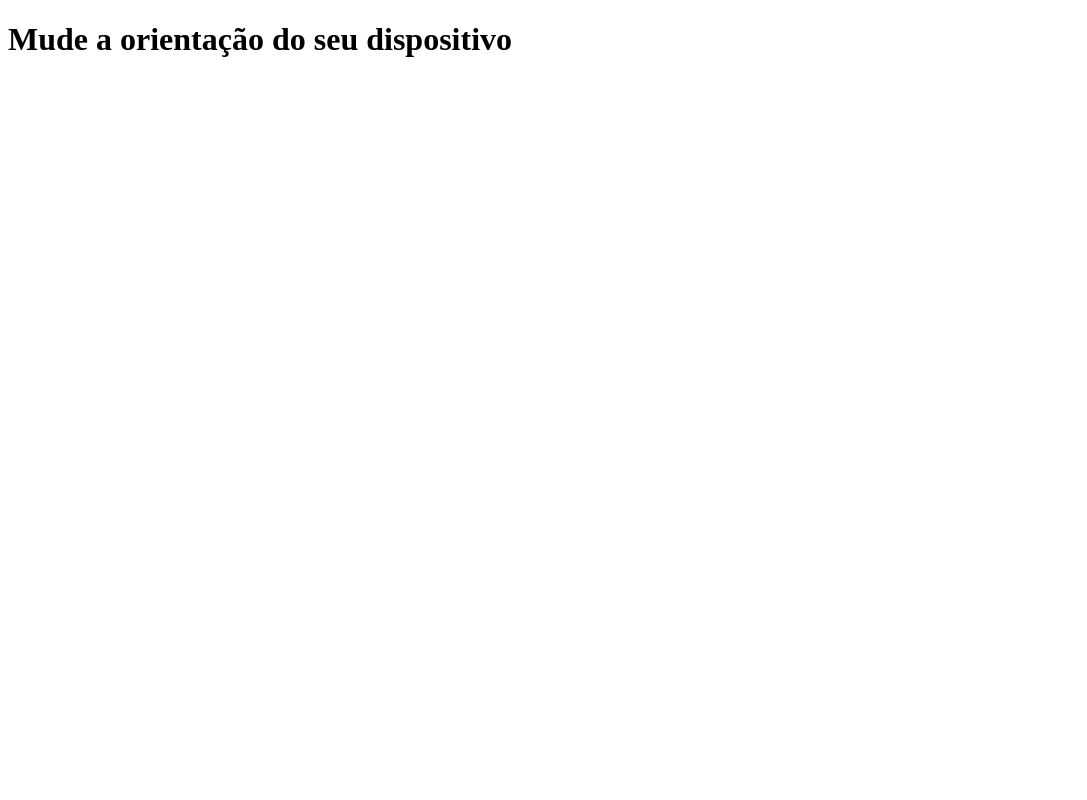
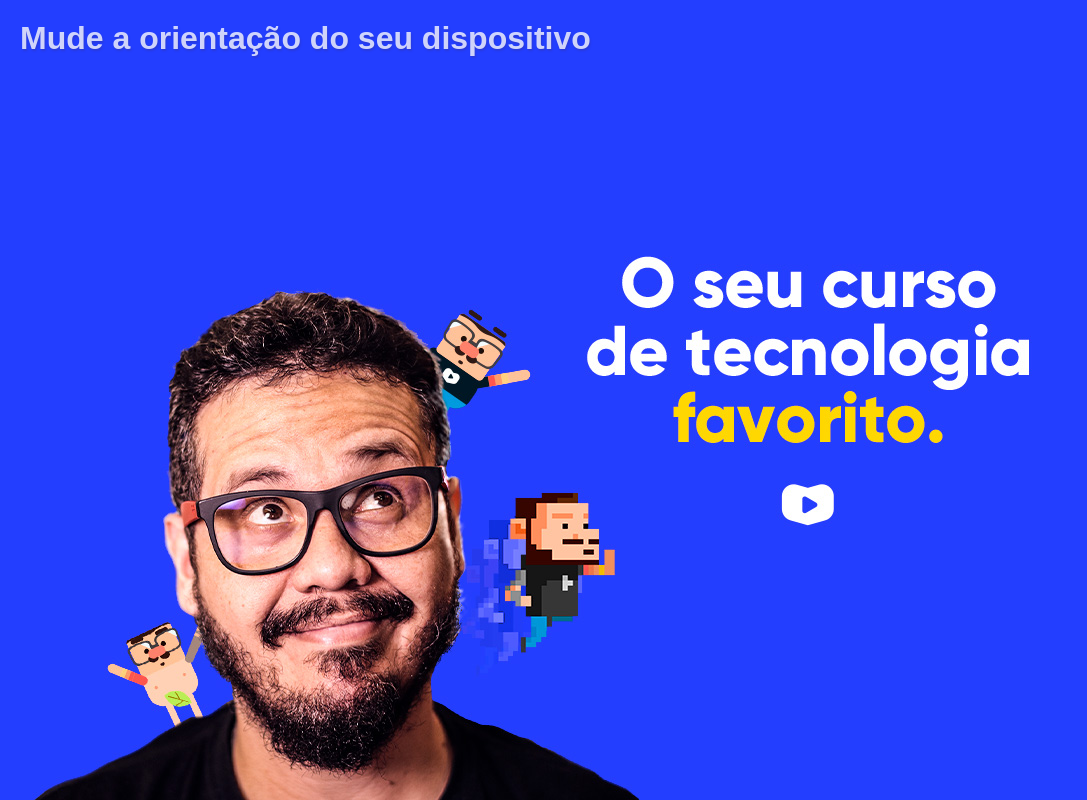
Before and after one commit to lacerdagb/html-css, a plain HTML site: page exercícios módulo4/ex026/mq002/index.html in a window 1280 px wide. Shown: the whole page, without its empty margins (0-1087 px from the left). Drawn offline with Linux system fonts and the light colour scheme.

Commit message:
Position, landscape

```diff
--- a/exercícios módulo4/ex026/mq002/estilos/paisagem.css
+++ b/exercícios módulo4/ex026/mq002/estilos/paisagem.css
@@ -1,3 +1,8 @@
 @charset "utf-8";
 
 /*Aparelho no modo paisagem.*/
+
+body {
+    background-image: url(../imagens/cev-landscape.jpg);
+    background-position: left bottom;
+}
--- a/exercícios módulo4/ex026/mq002/estilos/retrato.css
+++ b/exercícios módulo4/ex026/mq002/estilos/retrato.css
@@ -1,3 +1,8 @@
 @charset "utf-8";
 
 /*Aparelho no moto retrato (portrait)*/
+
+body {
+    background-image: url(../imagens/cev-portrait.jpg);
+    background-position: center bottom;
+}
--- a/exercícios módulo4/ex026/mq002/estilos/style.css
+++ b/exercícios módulo4/ex026/mq002/estilos/style.css
@@ -1,3 +1,22 @@
 @charset "utf-8";
 
 /*Todo tipo de aparelho*/
+
+* {
+    margin: 0px;
+    padding: 0px;
+    font-family: Arial, Helvetica, sans-serif;
+}
+body,html {
+    background-color: #233eff;
+    background-size: contain;
+    background-repeat: no-repeat;
+    width: 100vw;
+    height: 100vh;
+
+}
+h1 {
+    color: rgba(255, 255, 255, 0.781);
+    text-shadow: 1px 2px 2px rgba(57, 49, 133, 0.288);
+    padding: 20px;
+}
```
Also changed, not shown: exercícios módulo4/ex026/mq002/imagens/cev-landscape.jpg (added), exercícios módulo4/ex026/mq002/imagens/cev-portrait.jpg (added).
